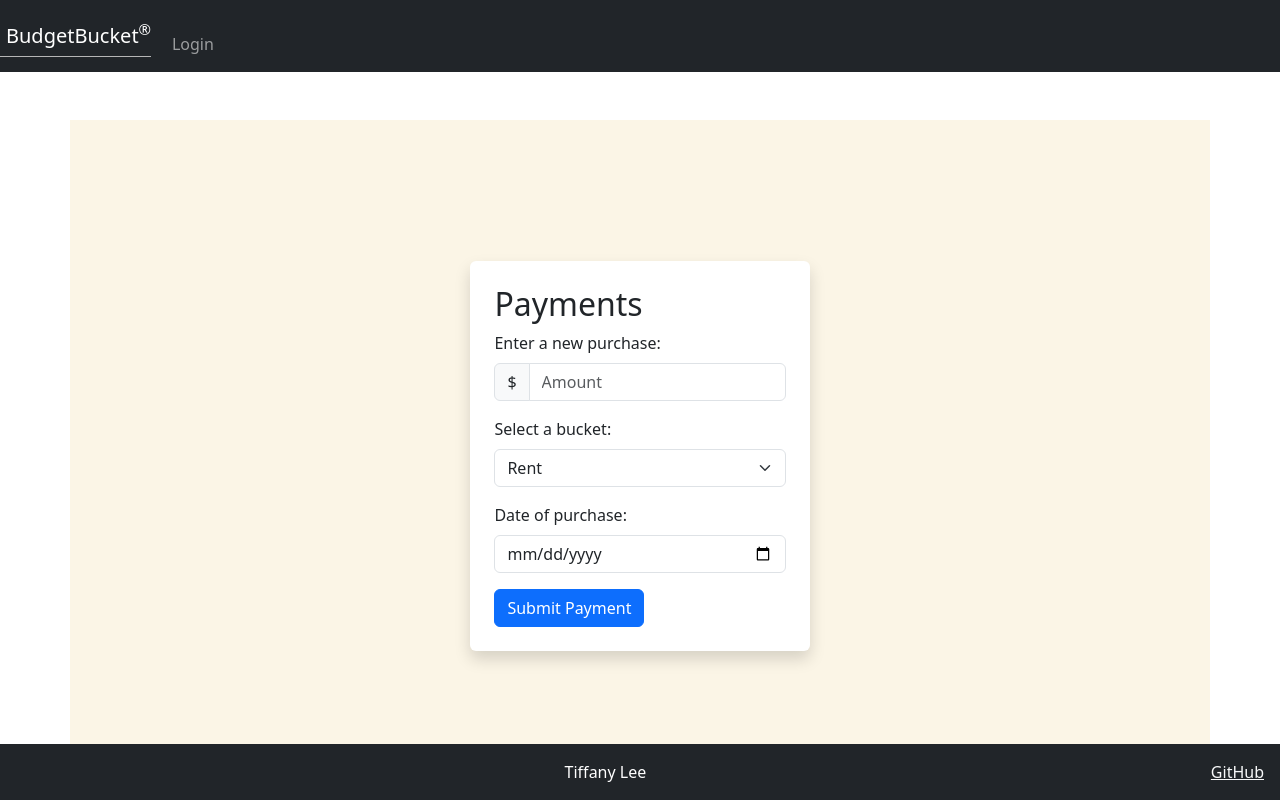
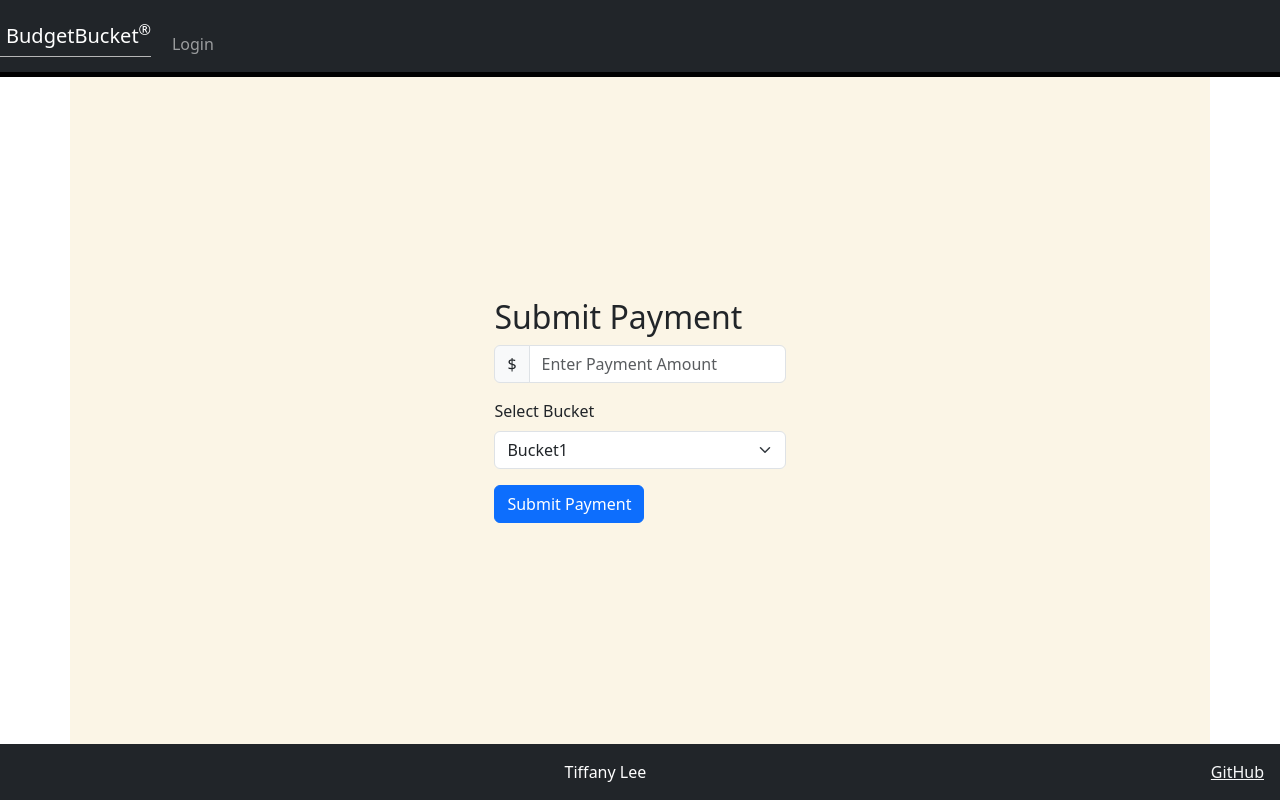
Before and after one commit to tiffannyylee/startup, a React (Vite) app: page /payments in a window 1280 px wide. Built offline with nearby package versions, Linux system fonts and the light colour scheme.

Commit message:
add back choosing bucket

```diff
--- a/src/payments/payments.jsx
+++ b/src/payments/payments.jsx
@@ -1,85 +1,94 @@
 import React, { useState } from 'react';
+import { useNavigate } from 'react-router-dom';
 
-export function Payments({ total, setTotal, buckets, setBuckets, setPayments }) {
+export function Payments({ total, setTotal, buckets, setBuckets, payments, setPayments }) {
   const [amount, setAmount] = useState('');
-  const [bucket, setBucket] = useState('bucket1');
-  const [date, setDate] = useState('');
+  const [selectedBucket, setSelectedBucket] = useState('bucket1'); // Track which bucket is selected
+  const [paymentSuccess, setPaymentSuccess] = useState(false);
+  const [submitted, setSubmitted] = useState(false); // Track if the button has been pressed
+  const navigate = useNavigate();
 
-  const handleSubmit = (e) => {
-    e.preventDefault();
+  const handlePayment = () => {
+    if (!amount || amount <= 0) {
+      alert("Please enter a valid payment amount.");
+      return;
+    }
 
-    // Convert amount to a number and validate
-    const paymentAmount = parseFloat(amount);
-    if (isNaN(paymentAmount) || paymentAmount <= 0) return;
-
-    // Update the selected bucket by deducting the payment amount
-    const updatedBuckets = { ...buckets, [bucket]: buckets[bucket] - paymentAmount };
-    setBuckets(updatedBuckets);
-
-    // Update the total cash available
-    setTotal(total - paymentAmount);
+    // Process the payment (e.g., subtract from total and the selected bucket)
+    setTotal(total - amount); // Subtract from total
+    setBuckets({
+      ...buckets,
+      [selectedBucket]: buckets[selectedBucket] - amount, // Subtract from the selected bucket
+    });
 
     // Record the payment
-    setPayments([
-        ...payments,
-        { amount: paymentAmount, bucket, date }
-      ]);
+    setPayments([...payments, { amount, date: new Date(), bucket: selectedBucket }]);
 
-    // Clear the form fields
+    // Show success message
+    setPaymentSuccess(true);
+    setSubmitted(true); // Disable the button after submission
+
+    // Reset the state after 3 seconds (or adjust timing as needed)
+    setTimeout(() => {
+      setPaymentSuccess(false);
       setAmount('');
-    setBucket('bucket1');
-    setDate('');
+      setSubmitted(false); // Re-enable the button
+    }, 3000); // 3 seconds for success message
   };
 
   return (
-    <main className="container mt-5 pt-5">
-      <div className="bg-white p-4 shadow rounded">
-        <h2>Payments</h2>
-        <form onSubmit={handleSubmit}>
-          <div className="mb-3">
-            <label htmlFor="amount" className="form-label">Enter a new purchase:</label>
-            <div className="input-group">
+    <main className="container py-5">
+      <div className="row">
+        <div className="col-md-12">
+          <h2>Submit Payment</h2>
+
+          {/* Amount Input */}
+          <div className="input-group mb-3">
             <span className="input-group-text">$</span>
             <input
               type="number"
               className="form-control"
-                id="amount"
-                placeholder="Amount"
-                required
               value={amount}
               onChange={(e) => setAmount(e.target.value)}
+              placeholder="Enter Payment Amount"
+              disabled={submitted} // Disable the input after payment is submitted
             />
           </div>
-          </div>
+
+          {/* Bucket Selection */}
           <div className="mb-3">
-            <label htmlFor="bucket" className="form-label">Select a bucket:</label>
+            <label htmlFor="bucketSelect" className="form-label">Select Bucket</label>
             <select
+              id="bucketSelect"
               className="form-select"
-              id="bucket"
-              name="buckets"
-              required
-              value={bucket}
-              onChange={(e) => setBucket(e.target.value)}
+              value={selectedBucket}
+              onChange={(e) => setSelectedBucket(e.target.value)}
+              disabled={submitted} // Disable selection after payment is submitted
             >
-              <option value="bucket1">Rent</option>
-              <option value="bucket2">Groceries</option>
-              <option value="bucket3">Tuition</option>
+              {Object.keys(buckets).map((bucket) => (
+                <option key={bucket} value={bucket}>
+                  {bucket.charAt(0).toUpperCase() + bucket.slice(1)}
+                </option>
+              ))}
             </select>
           </div>
-          <div className="mb-3">
-            <label htmlFor="date" className="form-label">Date of purchase:</label>
-            <input
-              type="date"
-              className="form-control"
-              id="date"
-              placeholder="Date"
-              required
-              value={date}
-              onChange={(e) => setDate(e.target.value)}
-            />
+
+          {/* Submit Payment Button */}
+          <button
+            className="btn btn-primary"
+            onClick={handlePayment}
+            disabled={submitted} // Disable after submission
+          >
+            {submitted ? 'Payment Submitted' : 'Submit Payment'}
+          </button>
+
+          {/* Success Message */}
+          {paymentSuccess && (
+            <div className="alert alert-success mt-3">
+              Payment successfully processed!
             </div>
-          <button type="submit" className="btn btn-primary">Submit Payment</button>
-        </form>
+          )}
+        </div>
       </div>
     </main>
   );
```
Lines whose indentation alone changed are shown as unchanged.
